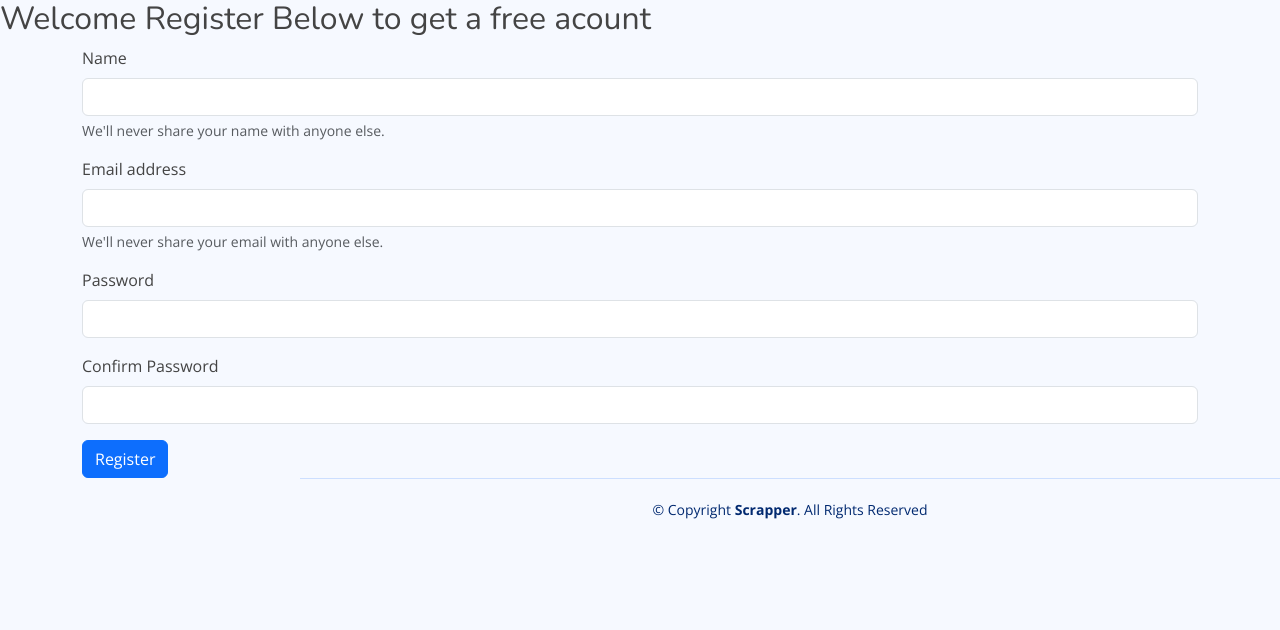
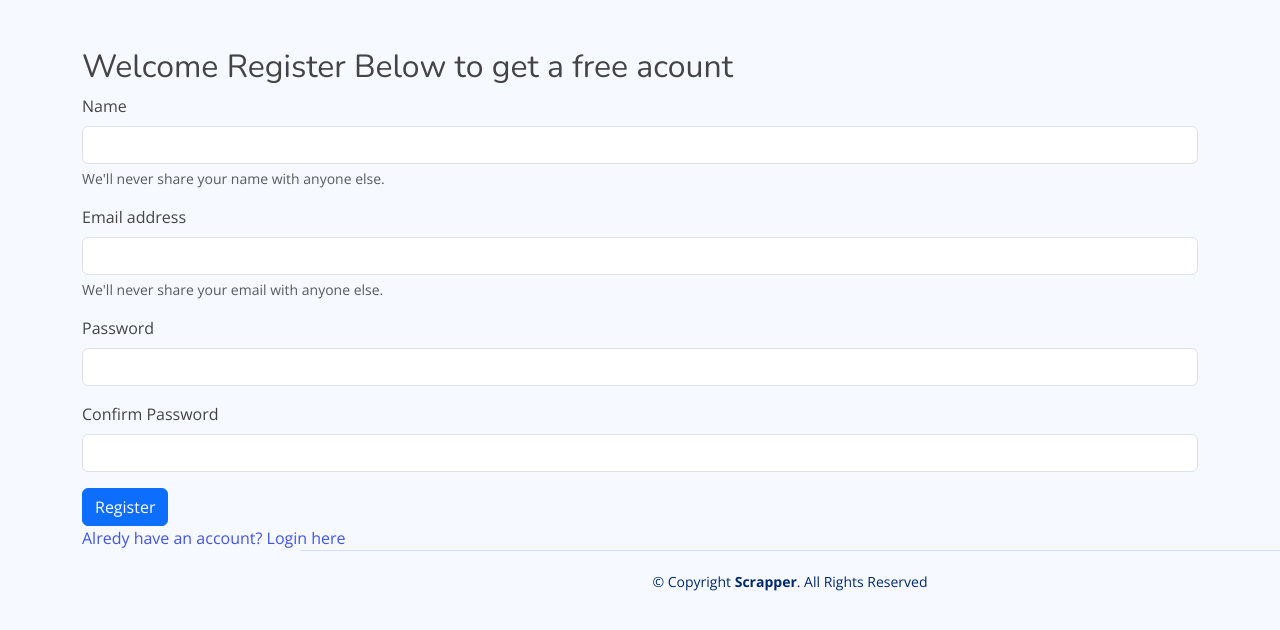
Before and after one commit to willhitman/scrapper, a Flask app: page /register in a window 1280 px wide. Shown: the top 630 px of the page. Run offline with Flask 3, Linux system fonts and the light colour scheme; parts of the project's set-up code (start-up, migrations or seed data) failed here and were passed over; some libraries are stand-ins or nearby versions.

Commit message:
Update registerpage.html

```diff
--- a/templates/registerpage.html
+++ b/templates/registerpage.html
@@ -12,9 +12,9 @@
         <div class="alert alert-info">{{ message }}</div>
     {% endif %}
 {% endif %}
+<div class="container">
+  <form action="/register" method="post" class="mt-5">
 <h2>Welcome Register Below to get a free acount</h2>
-<div class="container">
-  <form action="/register" method="post">
 
     <div class="mb-3">
         <label for="email" class="form-label" required>Name</label>
@@ -56,6 +56,8 @@
       <label class="form-check-label" for="check">Accept terms of service</label>
     </div> -->
     <button type="submit" class="btn btn-primary">Register</button>
+    <br>
+    <a href="/login">Alredy have an account? Login here</a>
   </form>
 </div>
 {% endblock%}
```
